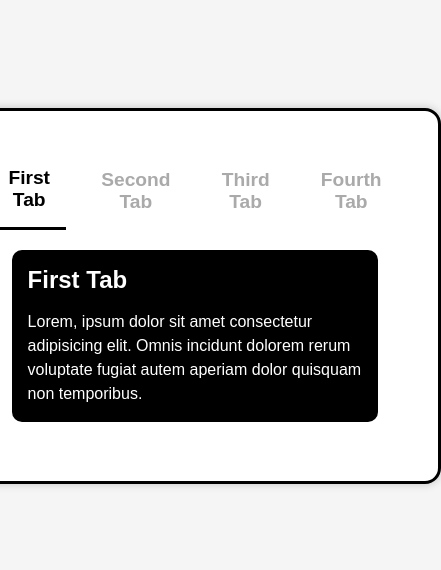
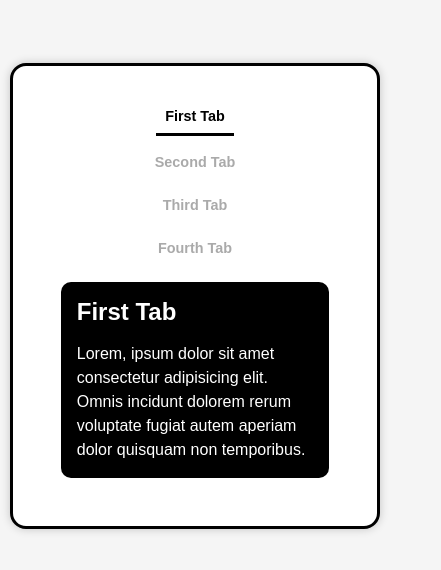
Before and after one commit to miguelramosalarcon/Tabs-roadmap, a plain HTML site: page index.html in a window 390 px wide. Shown: the part 126-696 px from the top of the page, 441 px wide, since content can reach past the window. Drawn offline with Linux system fonts and the light colour scheme; a web font is replaced by a local one.

Commit message:
"Update"

```diff
--- a/styles.css
+++ b/styles.css
@@ -70,3 +70,33 @@ h2{
 p{
     line-height: 1.5;
 }
+
+/* RESPONSIVE DESIGN */
+
+@media (max-width: 768px) {
+    .container {
+        width: 95%;
+        padding: 2rem;
+    }
+
+    .tab__button {
+        font-size: 1rem;
+        padding: 0.8rem;
+    }
+}
+
+@media (max-width: 480px) {
+    .tab__box {
+        flex-direction: column;
+        gap: 0.5rem;
+    }
+
+    .tab__button {
+        font-size: 0.9rem;
+        padding: 0.6rem;
+    }
+
+    .content__box {
+        padding: 1rem;
+    }
+}
```
Also changed, not shown: desktop.png (added), mobile.png (added), 1 other file.
